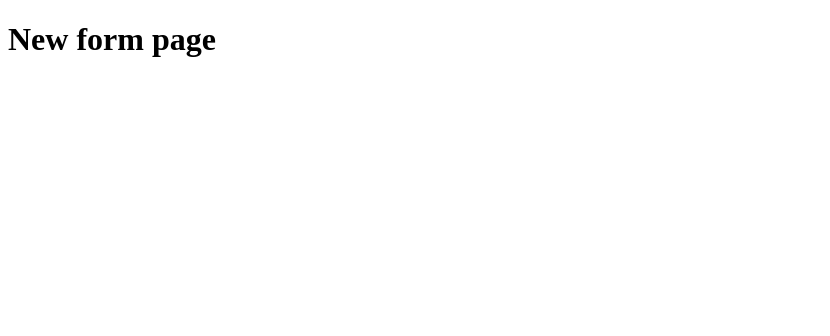
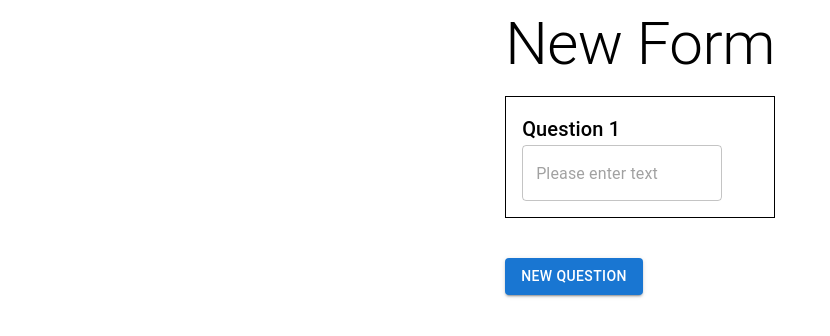
Before and after one commit to hack4impact-utk/internal-applications, a Next.js app in the folder apps/form-builder/: page /forms/create in a window 1280 px wide. Shown: the top 336 px of the page, without its empty margins (0-830 px from the left). Built offline with nearby package versions, Linux system fonts and the light colour scheme.

Commit message:
basic question adding

```diff
--- a/apps/form-builder/src/app/forms/create/page.tsx
+++ b/apps/form-builder/src/app/forms/create/page.tsx
@@ -1,3 +1,54 @@
-export default async function NewFormPage() {
-  return <h1>New form page</h1>;
+'use client';
+
+import { useState } from 'react';
+import { Box, Typography, Button } from '@mui/material';
+import { OutlinedInput } from '@mui/material';
+import { FormControl } from '@mui/material';
+
+/* Form Builder Outline
+  - Form Name (editable)
+
+  - Question 1 (Start With, cannot be deleted)
+    - Question Type (editable) * side box
+    - Question Text (editable) * would be great to have markdown or something
+    - Required (checkbox)
+
+  - Add New Question Button
+
+*/
+
+export default function NewFormPage() {
+  const [questions, setQuestions] = useState<string[]>(['Question 1']);
+
+  const addNewQuestion = () => {
+    setQuestions([...questions, `Question ${questions.length + 1}`]);
+  };
+
+  return (
+    <div style={{ display: 'flex', justifyContent: 'center' }}>
+      <div className="">
+        <Typography variant="h2">New Form</Typography>
+        <div>
+          {questions.map((question, index) => (
+            <Box
+              key={index}
+              sx={{
+                marginTop: 2,
+                padding: 2,
+                border: '1px solid black',
+              }}
+            >
+              <Typography variant="h6">{question}</Typography>
+              <FormControl sx={{ width: '25ch' }}>
+                <OutlinedInput placeholder="Please enter text" />
+              </FormControl>
+            </Box>
+          ))}
+        </div>
+        <Button variant="contained" onClick={addNewQuestion} sx={{ mt: 5 }}>
+          New Question
+        </Button>
+      </div>
+    </div>
+  );
 }
```
